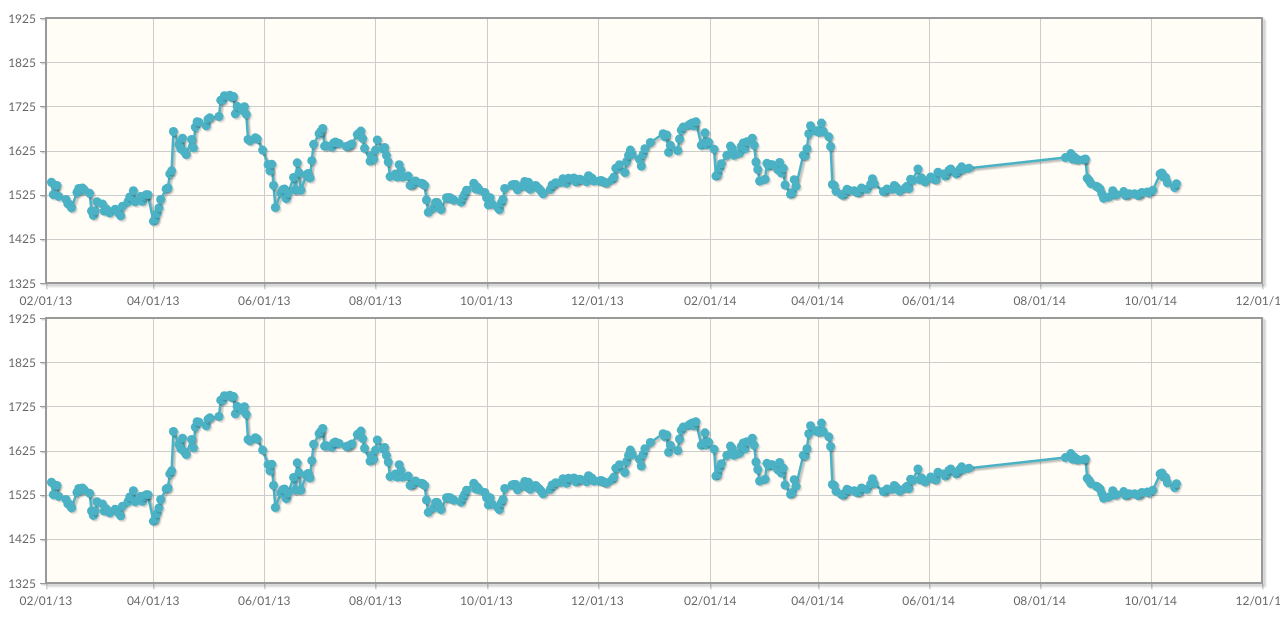
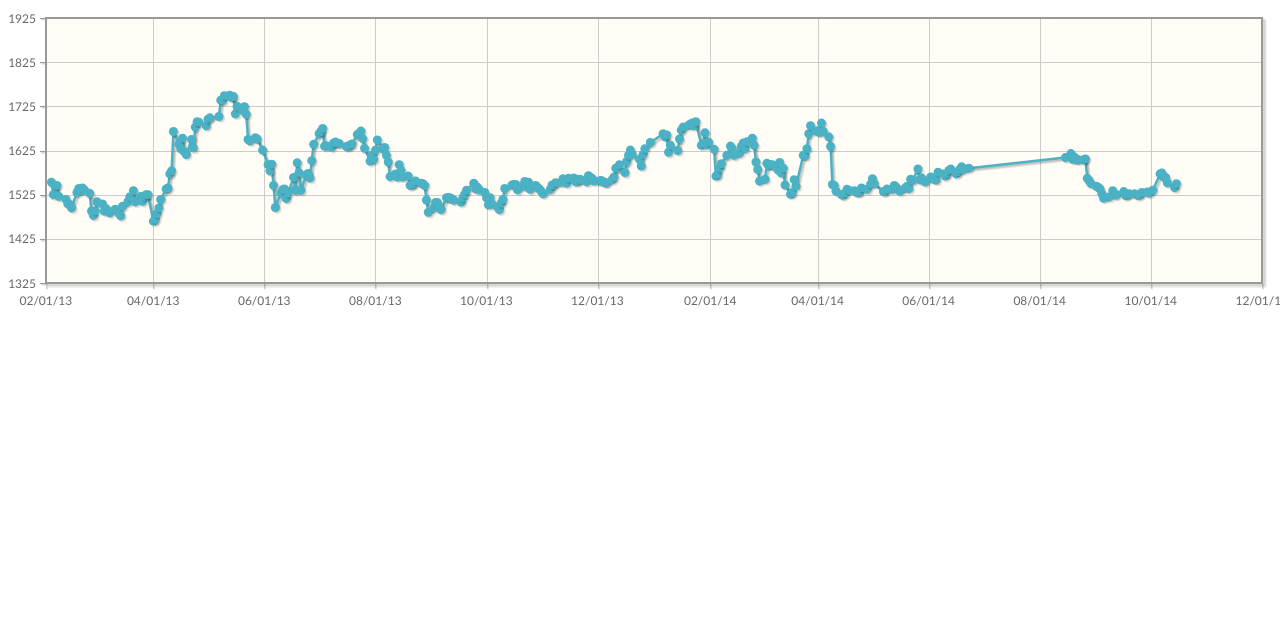
Before and after one commit to potyosh/stock_graph_jqui, a plain HTML site: page test1.html in a window 1280 px wide. Drawn offline with Linux system fonts and the light colour scheme.

Commit message:
use stock code on jqplotID

```diff
--- a/test1.html
+++ b/test1.html
@@ -19,9 +19,8 @@
 <script type="text/javascript" src="dist/excanvas.min.js"></script>
 <script type="text/javascript" src="papaparse.min.js"></script>
 <body>
-<div id="jqPlot-sample"></div>
-<div id="jqPlot-sample2"></div>
 <script type="text/javascript" src="test1.js"></script>
+<div id="9946T"></div>
 </body>
 </head>
 </html>
--- a/test1.js
+++ b/test1.js
@@ -1,4 +1,5 @@
-//複数グラフ描画
+//ファイルを一気に呼んでプロット
+//jenkinsでテストばんとしてチェックアウト実行
 //軸の合ったところでハイライト
 
 var stock_data = [[]];
@@ -35,8 +36,6 @@ jQuery( function() {
           maxprice = this[6];
         }
       }
-
-
     });
 
     //make dictionary
@@ -47,7 +46,7 @@ jQuery( function() {
     maxprice = parseInt(maxprice * 1.1, 10);
 
     plot = jQuery . jqplot(
-      'jqPlot-sample',
+      '9946T',
       stock_data,
       {
         axes:{
@@ -71,45 +70,19 @@ jQuery( function() {
           showVerticalLine: true,
           showHorizontalLine: false,
         }
-      });
-
-    plot2 = jQuery . jqplot(
-      'jqPlot-sample2',
-      stock_data,
-      {
-        axes:{
-          xaxis:{
-            renderer: jQuery . jqplot . DateAxisRenderer,
-            tickOptions:{
-              formatString: '%D'
-            },
-          },
-          yaxis:{
-            max : String(maxprice)
-          }
-        },
-        highlighter: {
-          show: true,
-          showTooltip: true,
-          sizeAdjust: 7.5
-        },
-        cursor:{
-          show: true,
-          showVerticalLine: true,
-          showHorizontalLine: false,
-        }
-      });
+      }
+    );
   });
 
   /* CLICK CODE START*/
-  $('#jqPlot-sample').bind('jqplotDataClick',
+  $('#9946T').bind('jqplotDataClick',
       function (ev, seriesIndex, pointIndex, data) {
       	var a = 1;
           alert(1);
       }
   );
   /* CLICK CODE END*/
-  $('#jqPlot-sample').bind('jqplotMouseMove',
+  $('#9946T').bind('jqplotMouseMove',
     function (ev, gridpos, datapos, neighbor, data) {
       var stock_price = 0;
       $("#myTooltip").remove();
@@ -133,7 +106,7 @@ jQuery( function() {
       }
     });
 
-  $('#jqPlot-sample').bind('jqplotMouseLeave',
+  $('#9946T').bind('jqplotMouseLeave',
     function (ev, gridpos, datapos, neighbor, data) {
       $("#myTooltip").remove();
   });
```
